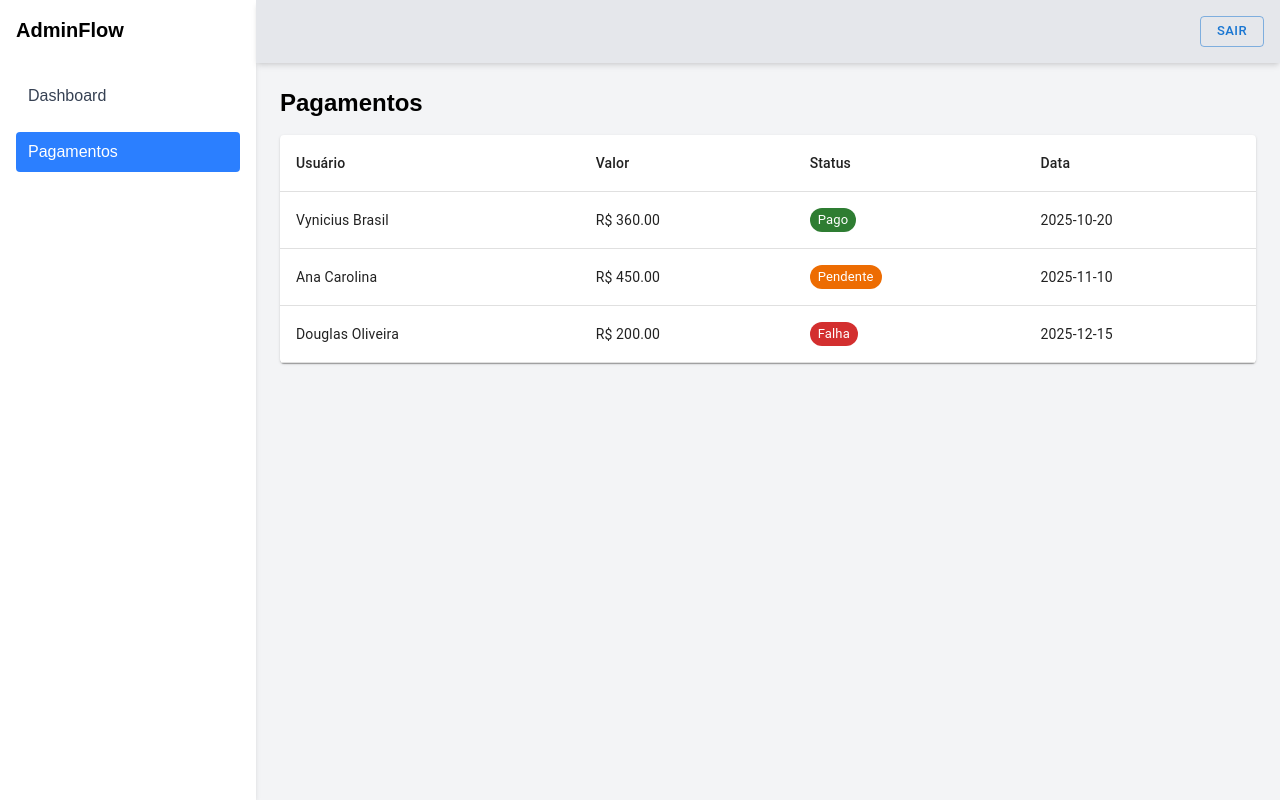
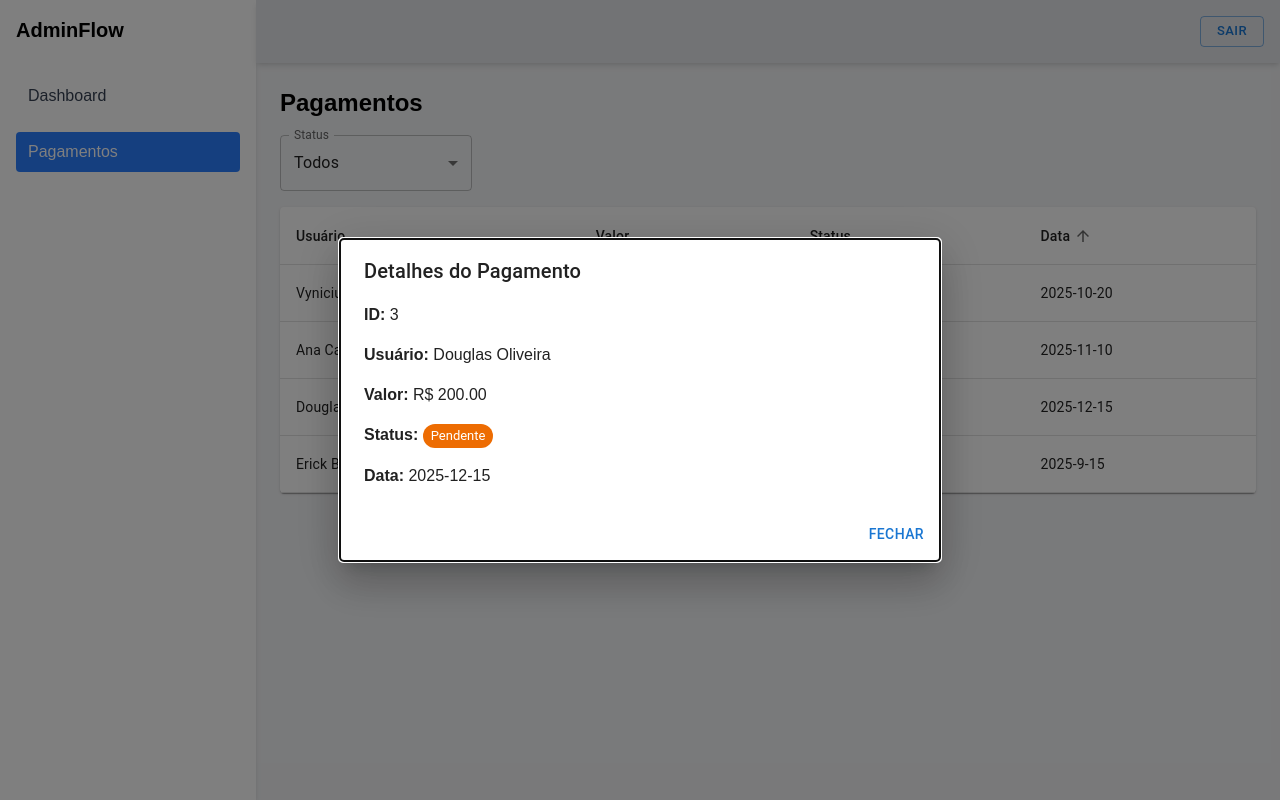
Before and after one commit to VyniciusBras/AdminFlow-DashBoard, a Next.js app: page /dashboard/payments in a window 1280 px wide. Both pictures are taken after a click on the element "Pendente". Built offline with nearby package versions, Linux system fonts and the light colour scheme.

Commit message:
Colocando Status em Pagamentos

```diff
--- a/package.json
+++ b/package.json
@@ -14,7 +14,8 @@
     "@mui/material": "^7.3.6",
     "next": "16.1.0",
     "react": "19.2.3",
-    "react-dom": "19.2.3"
+    "react-dom": "19.2.3",
+    "recharts": "^3.6.0"
   },
   "devDependencies": {
     "@tailwindcss/postcss": "^4",
--- a/src/app/dashboard/page.tsx
+++ b/src/app/dashboard/page.tsx
@@ -8,6 +8,8 @@ import StatCard from "@/components/ui/statCard";
 import PageContainer from "@/components/layout/pageContainer";
 import Sidebar from "@/components/layout/sidebar";
 import Header from "@/components/layout/header";
+import PaymentsChart from "@/components/ui/paymentsChart";
+
 
 export default function DashboardPage() {
     const [users, setUsers] = useState<User[]>([]);
@@ -21,6 +23,21 @@ export default function DashboardPage() {
     const totalUsers = users.length;
     const totalPayments = payments.filter((p) => p.status === "Pago").length;
     const pendingPayments = payments.filter((p) => p.status === "Pendente").length;
+    const chartData = [
+        {
+            name: "Pago",
+            total: payments.filter((p) => p.status === "Pago").length,
+        },
+        {
+            name: "Pendente",
+            total: payments.filter((p) => p.status === "Pendente").length,
+        },
+        {
+            name: "Falha",
+            total: payments.filter((p) => p.status === "Falha").length,
+        },
+    ];
+
 
     return (
         <PageContainer>
@@ -28,18 +45,18 @@ export default function DashboardPage() {
             <main className="flex-1 flex flex-col">
                 <Header />
                 <div className="p-6 space-y-6">
-                    {/* Cards */}
                     <div className="grid grid-cols-1 md:grid-cols-3 gap-6 text-blue-900">
                         <StatCard title="Total de Usuários" value={totalUsers} />
                         <StatCard title="Pagamentos Pagos" value={totalPayments} />
                         <StatCard title="Pagamentos Pendentes" value={pendingPayments} />
+                        <PaymentsChart data={chartData} />
                     </div>
 
                     <div className="bg-white p-4 rounded shadow text-black">
                         <h2 className="text-xl font-bold mb-4">Usuários</h2>
                         <table className="w-full table-auto border-collapse">
                             <thead>
-                                <tr className="bg-gray-100">
+                                <tr className="bg-gray-200">
                                     <th className="p-2 border">Nome</th>
                                     <th className="p-2 border">Email</th>
                                     <th className="p-2 border">Status</th>
--- a/src/app/dashboard/payments/page.tsx
+++ b/src/app/dashboard/payments/page.tsx
@@ -3,20 +3,14 @@
 import { useEffect, useState } from "react";
 import { getPayments } from "@/services/api";
 import { Payment } from "@/types/payment";
+import { Table, TableBody, TableCell, TableHead, TableRow, Chip, Paper, TableSortLabel, Select, MenuItem, FormControl, InputLabel } from "@mui/material";
 
 import PageContainer from "@/components/layout/pageContainer";
 import Sidebar from "@/components/layout/sidebar";
 import Header from "@/components/layout/header";
+import PaymentDetailsModal from "@/components/ui/paymentsDetailsModal";
 
-import {
-    Table,
-    TableBody,
-    TableCell,
-    TableHead,
-    TableRow,
-    Chip,
-    Paper,
-} from "@mui/material";
+type Order = "asc" | "desc";
 
 function getStatusColor(status: Payment["status"]) {
     switch (status) {
@@ -33,35 +27,142 @@ function getStatusColor(status: Payment["status"]) {
 
 export default function PaymentsPage() {
     const [payments, setPayments] = useState<Payment[]>([]);
+    const [selectedPayment, setSelectedPayment] = useState<Payment | null>(null);
+    const [openModal, setOpenModal] = useState(false);
+    const [orderBy, setOrderBy] = useState<keyof Payment>("date");
+    const [orderDirection, setOrderDirection] = useState<Order>("asc");
+    const [filterStatus, setFilterStatus] = useState<Payment["status"] | "Todos">("Todos");
+
+    function sortPayments(
+        payments: Payment[],
+        orderBy: keyof Payment,
+        order: Order
+    ) {
+        return [...payments].sort((a, b) => {
+            const aValue = a[orderBy];
+            const bValue = b[orderBy];
+
+            if (typeof aValue === "number" && typeof bValue === "number") {
+                return order === "asc" ? aValue - bValue : bValue - aValue;
+            }
+
+            return order === "asc"
+                ? String(aValue).localeCompare(String(bValue))
+                : String(bValue).localeCompare(String(aValue));
+        });
+    }
 
     useEffect(() => {
         getPayments().then(setPayments);
     }, []);
+    const handleOpenModal = (payment: Payment) => {
+        setSelectedPayment(payment);
+        setOpenModal(true);
+    };
+    const handleCloseModal = () => {
+        setOpenModal(false);
+        setSelectedPayment(null);
+
+    };
+    const handleSort = (property: keyof Payment) => {
+        const isAsc = orderBy === property && orderDirection === "asc";
+        setOrderDirection(isAsc ? "desc" : "asc");
+        setOrderBy(property);
+    };
+    const filteredPayments =
+        filterStatus === "Todos"
+            ? payments
+            : payments.filter((p) => p.status === filterStatus);
+    const sortedPayments = sortPayments(
+        filteredPayments,
+        orderBy,
+        orderDirection
+    );
 
     return (
         <PageContainer>
             <Sidebar />
             <main className="flex-1 flex flex-col">
                 <Header />
-
                 <div className="p-6">
-                    <h1 className="text-2xl font-bold mb-4">Pagamentos</h1>
+                    <h1 className="text-2xl font-bold mb-4">
+                        Pagamentos
+                    </h1>
+                    <div className="mb-4 w-48">
+                        <FormControl fullWidth>
+                            <InputLabel>Status</InputLabel>
+                            <Select
+                                value={filterStatus}
+                                label="Status"
+                                onChange={(e) => setFilterStatus(e.target.value as Payment["status"] | "Todos")}
+                            >
+                                <MenuItem value="Todos">Todos</MenuItem>
+                                <MenuItem value="Pago">Pago</MenuItem>
+                                <MenuItem value="Pendente">Pendente</MenuItem>
+                                <MenuItem value="Falha">Falha</MenuItem>
+                            </Select>
+                        </FormControl>
+                    </div>
 
                     <Paper>
                         <Table>
                             <TableHead>
                                 <TableRow>
-                                    <TableCell>Usuário</TableCell>
-                                    <TableCell>Valor</TableCell>
-                                    <TableCell>Status</TableCell>
-                                    <TableCell>Data</TableCell>
+                                    <TableCell>
+                                        <TableSortLabel
+                                            active={orderBy === "user"}
+                                            direction={orderBy === "user" ? orderDirection : "asc"}
+                                            onClick={() => handleSort("user")}
+                                        >
+                                            Usuário
+                                        </TableSortLabel>
+                                    </TableCell>
+
+                                    <TableCell>
+                                        <TableSortLabel
+                                            active={orderBy === "amount"}
+                                            direction={orderBy === "amount" ? orderDirection : "asc"}
+                                            onClick={() => handleSort("amount")}
+                                        >
+                                            Valor
+                                        </TableSortLabel>
+                                    </TableCell>
+
+                                    <TableCell>
+                                        <TableSortLabel
+                                            active={orderBy === "status"}
+                                            direction={orderBy === "status" ? orderDirection : "asc"}
+                                            onClick={() => handleSort("status")}
+                                        >
+                                            Status
+                                        </TableSortLabel>
+                                    </TableCell>
+
+                                    <TableCell>
+                                        <TableSortLabel
+                                            active={orderBy === "date"}
+                                            direction={orderBy === "date" ? orderDirection : "asc"}
+                                            onClick={() => handleSort("date")}
+                                        >
+                                            Data
+                                        </TableSortLabel>
+                                    </TableCell>
                                 </TableRow>
                             </TableHead>
 
                             <TableBody>
-                                {payments.map((payment) => (
-                                    <TableRow key={payment.id}>
-                                        <TableCell>{payment.user}</TableCell>
+                                {sortedPayments.map((payment) => (
+                                    <TableRow
+                                        key={payment.id}
+                                        hover
+                                        className="cursor-pointer"
+                                        onClick={() =>
+                                            handleOpenModal(payment)
+                                        }
+                                    >
+                                        <TableCell>
+                                            {payment.user}
+                                        </TableCell>
                                         <TableCell>
                                             R$ {payment.amount.toFixed(2)}
                                         </TableCell>
@@ -72,7 +173,9 @@ export default function PaymentsPage() {
                                                 size="small"
                                             />
                                         </TableCell>
-                                        <TableCell>{payment.date}</TableCell>
+                                        <TableCell>
+                                            {payment.date}
+                                        </TableCell>
                                     </TableRow>
                                 ))}
                             </TableBody>
@@ -80,6 +183,11 @@ export default function PaymentsPage() {
                     </Paper>
                 </div>
             </main>
+            <PaymentDetailsModal
+                open={openModal}
+                payment={selectedPayment}
+                onClose={handleCloseModal}
+            />
         </PageContainer>
     );
 }
--- /dev/null
+++ b/src/components/ui/paymentsChart.tsx
@@ -0,0 +1,31 @@
+"use client";
+
+import { BarChart, Bar, XAxis, YAxis, Tooltip, ResponsiveContainer } from "recharts";
+
+type ChartData = {
+    name: string;
+    total: number;
+}
+
+type PaymentsChartProps = {
+    data: ChartData[];
+};
+
+export default function PaymentsChart({ data }: PaymentsChartProps) {
+    return (
+        <div className="bg-white p-4 rounded shadow h-80">
+            <h2 className="text-lg font-semibold mb-4">
+                Pagamentos por Status
+            </h2>
+
+            <ResponsiveContainer width="100%" height="100%">
+                <BarChart data={data}>
+                    <XAxis dataKey="name" />
+                    <YAxis allowDecimals={false} />
+                    <Tooltip />
+                    <Bar dataKey="total" />
+                </BarChart>
+            </ResponsiveContainer>
+        </div>
+    );
+}
--- /dev/null
+++ b/src/components/ui/paymentsDetailsModal.tsx
@@ -0,0 +1,76 @@
+"use client";
+
+import { Payment } from "@/types/payment";
+
+import {
+    Dialog,
+    DialogTitle,
+    DialogContent,
+    DialogActions,
+    Button,
+    Chip,
+} from "@mui/material";
+
+type Props = {
+    payment: Payment | null;
+    open: boolean;
+    onClose: () => void;
+};
+
+function getStatusColor(status: Payment["status"]) {
+    switch (status) {
+        case "Pago":
+            return "success";
+        case "Pendente":
+            return "warning";
+        case "Falha":
+            return "error";
+        default:
+            return "default";
+    }
+}
+
+export default function PaymentDetailsModal({
+    payment,
+    open,
+    onClose,
+}: Props) {
+    if (!payment) return null;
+
+    return (
+        <Dialog open={open} onClose={onClose} fullWidth maxWidth="sm">
+            <DialogTitle>Detalhes do Pagamento</DialogTitle>
+
+            <DialogContent className="space-y-4">
+                <div>
+                    <strong>ID:</strong> {payment.id}
+                </div>
+
+                <div>
+                    <strong>Usuário:</strong> {payment.user}
+                </div>
+
+                <div>
+                    <strong>Valor:</strong> R$ {payment.amount.toFixed(2)}
+                </div>
+
+                <div>
+                    <strong>Status:</strong>{" "}
+                    <Chip
+                        label={payment.status}
+                        color={getStatusColor(payment.status)}
+                        size="small"
+                    />
+                </div>
+
+                <div>
+                    <strong>Data:</strong> {payment.date}
+                </div>
+            </DialogContent>
+
+            <DialogActions>
+                <Button onClick={onClose}>Fechar</Button>
+            </DialogActions>
+        </Dialog>
+    );
+}
--- /dev/null
+++ b/src/context/themeContext.tsx
@@ -0,0 +1,42 @@
+"use client";
+
+import { createContext, useContext, useState, useEffect, ReactNode } from "react";
+
+type Theme = "light" | "dark";
+
+type ThemeContextType = {
+    theme: Theme;
+    toggleTheme: () => void;
+};
+
+const ThemeContext = createContext<ThemeContextType | undefined>(undefined);
+
+export const ThemeProvider = ({ children }: { children: ReactNode }) => {
+    const [theme, setTheme] = useState<Theme>("light");
+
+    useEffect(() => {
+        const saved = localStorage.getItem("theme") as Theme | null;
+        if (saved) setTheme(saved);
+    }, []);
+
+    useEffect(() => {
+        document.documentElement.classList.toggle("dark", theme === "dark");
+        localStorage.setItem("theme", theme);
+    }, [theme]);
+
+    const toggleTheme = () => {
+        setTheme((prev) => (prev === "light" ? "dark" : "light"));
+    };
+
+    return (
+        <ThemeContext.Provider value={{ theme, toggleTheme }}>
+            {children}
+        </ThemeContext.Provider>
+    );
+};
+
+export const useTheme = () => {
+    const context = useContext(ThemeContext);
+    if (!context) throw new Error("useTheme must be used within ThemeProvider");
+    return context;
+};
--- a/src/mocks/payments.ts
+++ b/src/mocks/payments.ts
@@ -12,14 +12,21 @@ export const paymentsMock: Payment[] = [
     id: "2",
     user: "Ana Carolina",
     amount: 450,
-    status: "Pendente",
+    status: "Pago",
     date: "2025-11-10",
   },
   {
     id: "3",
     user: "Douglas Oliveira",
     amount: 200,
-    status: "Falha",
+    status: "Pendente",
     date: "2025-12-15",
   },
+  {
+    id: "4",
+    user: "Erick Brum",
+    amount: 400,
+    status: "Falha",
+    date: "2025-9-15",
+  },
 ];
--- a/src/mocks/users.ts
+++ b/src/mocks/users.ts
@@ -4,14 +4,20 @@ export const usersMock: User[] = [
   {
     id: "1",
     name: "Vynicius Brasil",
-    email: "vynicius@example.com",
+    email: "Vynicius@gmail.com",
     status: "Ativo",
   },
   { id: "2", name: "Ana Carolina", email: "Ana@gmail.com", status: "Ativo" },
   {
     id: "3",
     name: "Douglas Oliveira",
-    email: "douglas@gmail.com",
+    email: "Douglas@gmail.com",
+    status: "Ativo",
+  },
+  {
+    id: "4",
+    name: "Erick Brum",
+    email: "Erick@gmail.com",
     status: "Inativo",
   },
 ];
```
Also changed, not shown: 1 other file (tests, documents, lock files or other folders).
